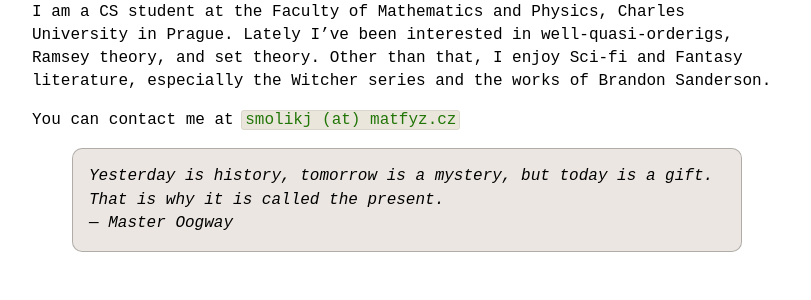
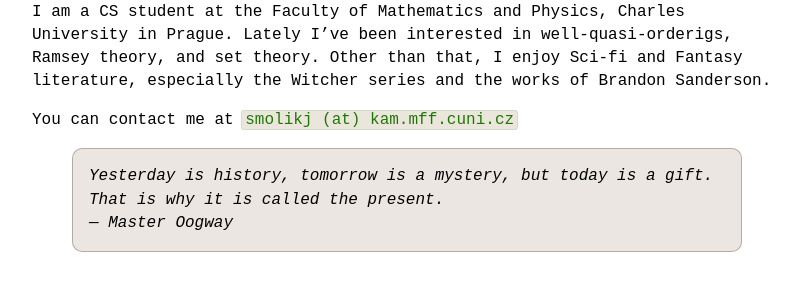
Before and after one commit to Couleslaw/couleslaw.github.io, a Jekyll site: the page built from index.md, in a window 1280 px wide. Shown: the part 234-534 px from the top of the page, without its empty margins (233-1044 px from the left). Built offline with Jekyll 4.4.1, drawn with Linux system fonts in a browser that asks for light colours.

Commit message:
update email

```diff
--- a/index.md
+++ b/index.md
@@ -9,7 +9,7 @@ title: Home | Jakub Smolik
 
 I am a CS student at the Faculty of Mathematics and Physics, Charles University in Prague. Lately I've been interested in well-quasi-orderigs, Ramsey theory, and set theory. Other than that, I enjoy Sci-fi and Fantasy literature, especially the Witcher series and the works of Brandon Sanderson.
 
-You can contact me at `smolikj (at) matfyz.cz`
+You can contact me at `smolikj (at) kam.mff.cuni.cz`
 
 > Yesterday is history, tomorrow is a mystery, but today is a gift. That is why it is called the present.
 >
```
